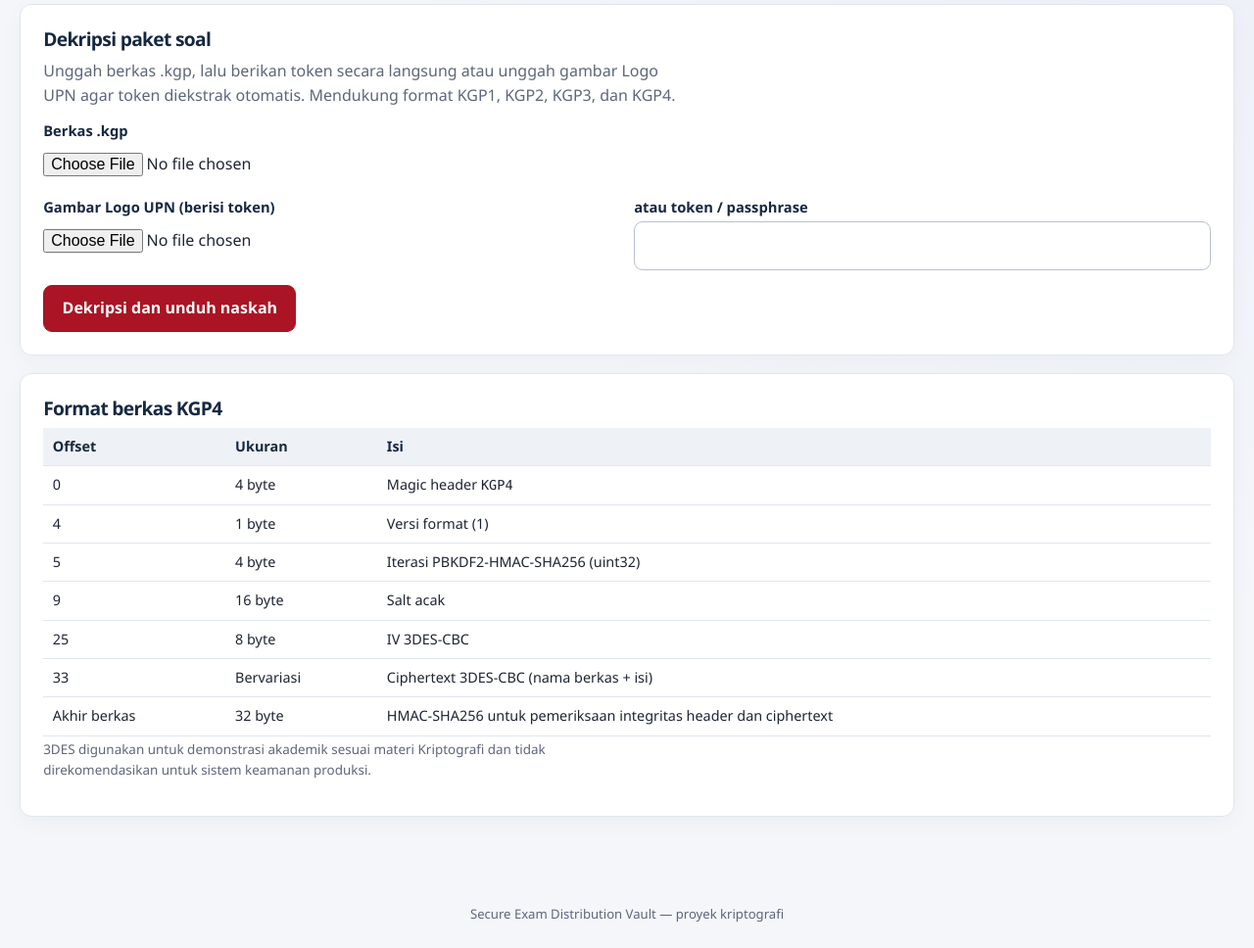
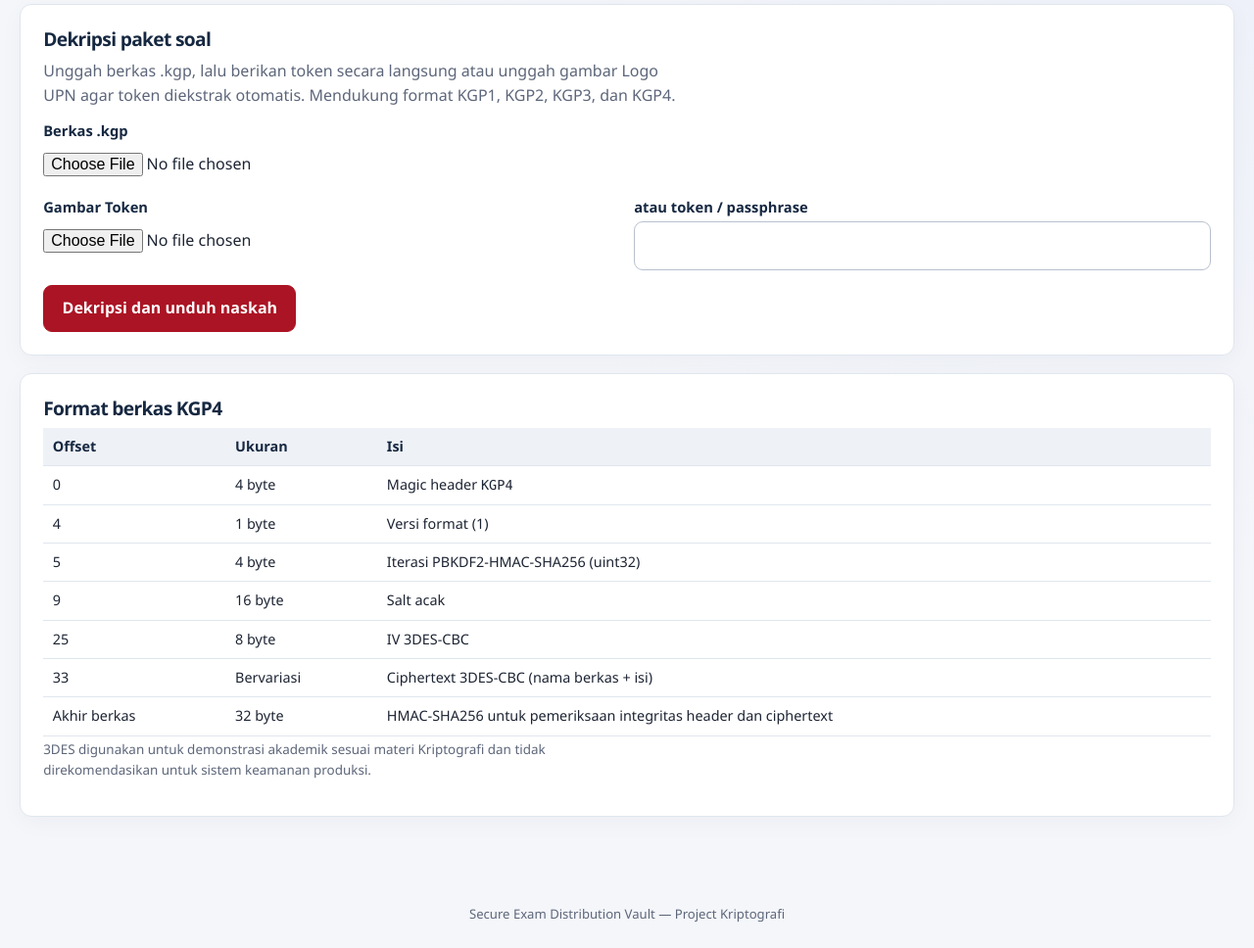
Before and after one commit to liuluqyana/ProjectAkhirKripto, a Flask app: template templates/file_crypto.html in a window 1280 px wide. Shown: the part 132-1100 px from the top of the page at 98% size. Run offline with Flask 3, Linux system fonts and the light colour scheme; the template is opened without the code that fills it, so the values that code supplies are empty; parts of the project's set-up code (start-up, migrations or seed data) failed here and were passed over.

Commit message:
revisi ui

```diff
--- a/app.py
+++ b/app.py
@@ -1,6 +1,7 @@
 """Secure Exam Distribution Vault - aplikasi Flask utama (semua route)."""
 import hashlib
 import io
+import os
 import re
 import secrets
 from datetime import datetime, timedelta, timezone
@@ -654,9 +655,10 @@ def api_file_encrypt():
     if not upload or not upload.filename:
         return fail("Pilih berkas PDF/DOCX.")
     name = secure_filename(upload.filename)
+    base_name, ext = os.path.splitext(name)
     blob = file_crypto.encrypt_file(upload.read(), name, passphrase)
     log("FILE_ENCRYPT", f"nama={name}")
-    return file_response(blob, f"{name}.kgp", "application/octet-stream")
+    return file_response(blob, f"{base_name}.kgp", "application/octet-stream")
 
 
 @app.post("/api/files/decrypt")
@@ -669,7 +671,7 @@ def api_file_decrypt():
     stego = request.files.get("stego_image")
     if not passphrase:
         if not (stego and stego.filename):
-            return fail("Isi token atau unggah gambar stego Logo UPN yang berisi token.")
+            return fail("Isi token atau unggah gambar stego yang berisi token.")
         passphrase = steganography.extract_message(steganography.load_image(stego.read())).decode("utf-8", "replace")
     name, data = file_crypto.decrypt_file(kgp.read(), passphrase)
     log("FILE_DECRYPT", f"nama={name}")
@@ -691,7 +693,12 @@ def package_download(pid, kind):
     if not path.is_file():
         abort(404)
     log("DOWNLOAD_PACKAGE", f"paket={pid} jenis={kind}")
-    download_name = f"paket_{pid}.kgp" if kind == "enc" else f"logo_upn_{pid}.png"
+    original_name = pkg.get("original_name", f"file_{pid}")
+    base_name, _ = os.path.splitext(original_name)
+    if kind == "enc":
+        download_name = f"{base_name}_enkrip.kgp"
+    else:
+        download_name = f"{base_name}_stego.png"
     return send_file(path, as_attachment=True, download_name=download_name)
 
 
@@ -712,7 +719,7 @@ def api_stego_embed():
         return fail("Pesan rahasia tidak boleh kosong.")
     img = steganography.embed_message(cover_image(), message.encode("utf-8"))
     log("STEGO_EMBED", f"panjang={len(message.encode('utf-8'))}")
-    return file_response(steganography.image_to_png_bytes(img), "stego_logo_upn.png", "image/png")
+    return file_response(steganography.image_to_png_bytes(img), "stego_token.png", "image/png")
 
 
 @app.post("/api/stego/extract")
--- a/dongle.json
+++ b/dongle.json
@@ -1,4 +1,4 @@
 {
-  "hash": "7ae0f53b9669032cba8214bca7c7a932aba8e29abf8b55386bd8fe021d822fd2",
+  "hash": "9da4105b4f99c2ccadfd8492bfd71fb714727719066051c01aa8764c35ad2155",
   "pakai_serial": true
 }
--- a/face_auth.py
+++ b/face_auth.py
@@ -34,7 +34,7 @@ def descriptor(data_url: str):
         raise FaceError('Frame webcam tidak valid.') from exc
     if img is None or min(img.shape[:2]) < 160:
         raise FaceError('Kamera belum menghasilkan gambar yang cukup jelas.')
-    faces = CASCADE.detectMultiScale(img, scaleFactor=1.1, minNeighbors=5, minSize=(75, 75))
+    faces = CASCADE.detectMultiScale(img, scaleFactor=1.1, minNeighbors=3, minSize=(75, 75))
     if len(faces) != 1:
         raise FaceError('Pastikan tepat satu wajah tampak jelas di depan kamera.')
     x, y, w, h = faces[0]
--- a/templates/base.html
+++ b/templates/base.html
@@ -45,7 +45,7 @@
   {% endwith %}
   {% block content %}{% endblock %}
 </main>
-<footer class="site-footer">Secure Exam Distribution Vault &mdash; proyek kriptografi</footer>
+<footer class="site-footer">Secure Exam Distribution Vault &mdash; Project Kriptografi</footer>
 <script src="{{ url_for('static', filename='js/app.js') }}" defer></script>
 </body>
 </html>
--- a/templates/dashboard_pengawas.html
+++ b/templates/dashboard_pengawas.html
@@ -4,7 +4,7 @@
 {% block content %}
 <div class="page-head">
   <h1>Dashboard Pengawas</h1>
-  <p>Unduh paket soal setelah waktu rilis, ambil token dari gambar Logo UPN, lalu kirim berita acara.</p>
+  <p>Unduh paket soal setelah waktu rilis, ambil token dari token, lalu kirim berita acara.</p>
 </div>
 
 <section class="card accent">
@@ -21,14 +21,14 @@
         <td>
           {% if p.available %}
             <a class="btn btn-small" href="{{ url_for('package_download', pid=p.id, kind='enc') }}">Soal terenkripsi (.kgp)</a>
-            <a class="btn btn-small btn-secondary" href="{{ url_for('package_download', pid=p.id, kind='stego') }}">Logo UPN (token)</a>
+            <a class="btn btn-small btn-secondary" href="{{ url_for('package_download', pid=p.id, kind='stego') }}">Token</a>
           {% else %}<span class="muted">Menunggu waktu rilis</span>{% endif %}
         </td>
       </tr>
     {% endfor %}
     </tbody>
   </table></div>
-  <p class="hint">Langkah: unduh kedua berkas, lalu buka <a href="{{ url_for('file_crypto_page') }}">Dekripsi File Soal</a> dan unggah .kgp bersama gambar Logo UPN. Token diekstrak otomatis dari gambar.</p>
+  <p class="hint">Langkah: unduh kedua berkas, lalu buka <a href="{{ url_for('file_crypto_page') }}">Dekripsi File Soal</a> dan unggah .kgp bersama gambar. Token diekstrak otomatis dari gambar.</p>
   {% else %}
   <p class="empty">Belum ada paket soal yang dirilis Pusat.</p>
   {% endif %}
--- a/templates/dongle_verify.html
+++ b/templates/dongle_verify.html
@@ -4,7 +4,7 @@
 {% block content %}
 <section class="factor-shell"><div class="factor-header"><span class="auth-kicker">TAHAP 3 DARI 3 · DONGLE</span><h1>Verifikasi perangkat keamanan</h1><p class="muted">Akun <strong>{{ username }}</strong> · Lanjutkan dengan dongle virtual atau security key yang sudah terdaftar.</p></div>
  <div class="factor-methods">
-  {% if demo_enabled %}<div class="method-card"><div class="method-icon">⌁</div><h2>Dongle USB virtual</h2><p class="muted">Pilih token dongle yang diberikan saat akun dibuat. Gunakan token dari <code>instance/demo_dongles/</code>; jangan membagikan rahasianya.</p>
+  {% if demo_enabled %}<div class="method-card"><div class="method-icon">⌁</div><h2>Dongle USB virtual</h2><p class="muted">Pilih token dongle yang diberikan saat akun dibuat.</p>
   <label for="dongle-file">File token dongle (.json)</label><input id="dongle-file" type="file" accept=".json,application/json">
   <button class="btn" id="btn-dongle" type="button">Verifikasi dongle →</button></div>{% endif %}
   {% if webauthn_available %}<div class="method-card"><div class="method-icon">◈</div><h2>Security key FIDO2</h2><p class="muted">Gunakan USB security key atau passkey dengan verifikasi pengguna yang terdaftar sebelumnya.</p><button class="btn btn-secondary" id="btn-webauthn" type="button">Verifikasi FIDO2</button></div>{% endif %}
--- a/templates/file_crypto.html
+++ b/templates/file_crypto.html
@@ -10,7 +10,7 @@
 {% if current_user.role == 'pusat' %}
 <section class="card accent">
   <h2>Rilis paket soal</h2>
-  <p class="muted">Satu langkah: enkripsi naskah dengan token acak, sembunyikan token di gambar Logo UPN (LSB), lalu catat rilis ke blockchain.</p>
+  <p class="muted">Satu langkah: enkripsi naskah dengan token acak, sembunyikan token di gambar (Logo UPN) (LSB), lalu catat rilis ke blockchain.</p>
   <form id="form-release">
     <label for="rel-name">Nama ujian</label>
     <input id="rel-name" name="exam_name" type="text" required minlength="3" maxlength="120">
@@ -19,7 +19,7 @@
     <div class="row">
       <div><label for="rel-when">Tersedia untuk pengawas mulai</label><input id="rel-when" type="datetime-local">
         <p class="hint">Kosongkan untuk langsung tersedia.</p></div>
-      <div><label for="rel-cover">Gambar sampul (opsional)</label><input id="rel-cover" name="cover" type="file" accept="image/png,image/jpeg">
+      <div><label for="rel-cover">Gambar Token </label><input id="rel-cover" name="cover" type="file" accept="image/png,image/jpeg">
         <p class="hint">Kosong = Logo UPN bawaan.</p></div>
     </div>
     <button class="btn" type="submit">Enkripsi dan rilis paket</button>
@@ -29,7 +29,7 @@
     <h3>Paket berhasil dirilis</h3>
     <dl class="kv" id="rel-kv"></dl>
     <a id="rel-dl-enc" class="btn btn-secondary btn-small" href="#">Unduh .kgp</a>
-    <a id="rel-dl-stego" class="btn btn-secondary btn-small" href="#">Unduh Logo UPN (token)</a>
+    <a id="rel-dl-stego" class="btn btn-secondary btn-small" href="#">Unduh Logo Gambar Token</a>
   </div>
 </section>
 
@@ -54,7 +54,7 @@
     <label for="dec-kgp">Berkas .kgp</label>
     <input id="dec-kgp" name="kgp_file" type="file" accept=".kgp" required>
     <div class="row">
-      <div><label for="dec-stego">Gambar Logo UPN (berisi token)</label><input id="dec-stego" name="stego_image" type="file" accept="image/png"></div>
+      <div><label for="dec-stego">Gambar Token</label><input id="dec-stego" name="stego_image" type="file" accept="image/png"></div>
       <div><label for="dec-pass">atau token / passphrase</label><input id="dec-pass" name="passphrase" type="password" autocomplete="off"></div>
     </div>
     <button class="btn" type="submit">Dekripsi dan unduh naskah</button>
--- a/templates/login.html
+++ b/templates/login.html
@@ -5,7 +5,7 @@
 <div class="auth-layout">
   <aside class="auth-story">
     <div class="eyebrow">SECURE EXAM DISTRIBUTION</div>
-    <img class="story-logo" src="{{ url_for('static', filename='img/logo_upn.png') }}" alt="Logo UPN">
+    <img class="story-logo" src="{{ url_for('static', filename='img/secure_exam_vault_logo.png') }}" alt="Logo Secure Exam Vault">
     <h1>Keamanan soal ujian, dari pusat hingga ruang pengawas.</h1>
     <p>Ruang kerja distribusi soal dengan super enkripsi, pengamanan file, steganografi, dan catatan integritas blockchain.</p>
     <div class="story-features"><span>01 &nbsp; Identitas</span><span>02 &nbsp; Biometrik</span><span>03 &nbsp; Dongle</span></div>
--- a/templates/stego.html
+++ b/templates/stego.html
@@ -3,7 +3,7 @@
 {% block page %}stego{% endblock %}
 {% block content %}
 <div class="page-head">
-  <h1>Steganografi Logo UPN</h1>
+  <h1>Steganografi</h1>
   <p>Token dekripsi soal disembunyikan di bit paling tidak signifikan (LSB) piksel gambar, tanpa perubahan yang terlihat.</p>
 </div>
 
@@ -11,7 +11,7 @@
   <div class="row">
     <div><img class="logo-preview" src="{{ url_for('static', filename='img/Logo_UPN_Yogyakarta.png') }}" alt="Logo UPN Veteran Yogyakarta">
       <dl class="kv">
-        <dt>Gambar sampul bawaan</dt><dd>{{ logo_size }} piksel</dd>
+        <dt>Gambar bawaan</dt><dd>{{ logo_size }} piksel</dd>
         <dt>Kapasitas pesan</dt><dd>{{ capacity }} byte</dd>
         <dt>Format keluaran</dt><dd>PNG (lossless)</dd>
       </dl>
```
Also changed, not shown: static/img/Logo_Gembok.jpg (added), 2 other files.
